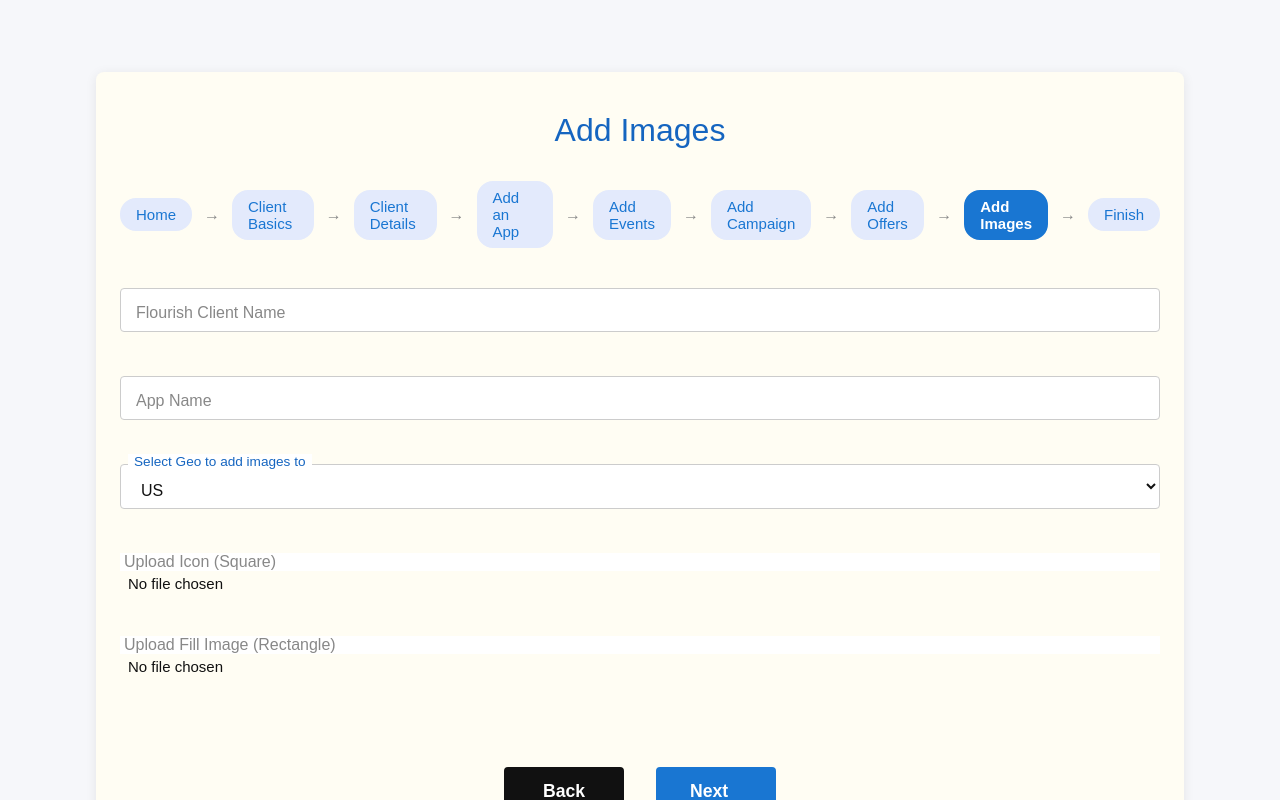
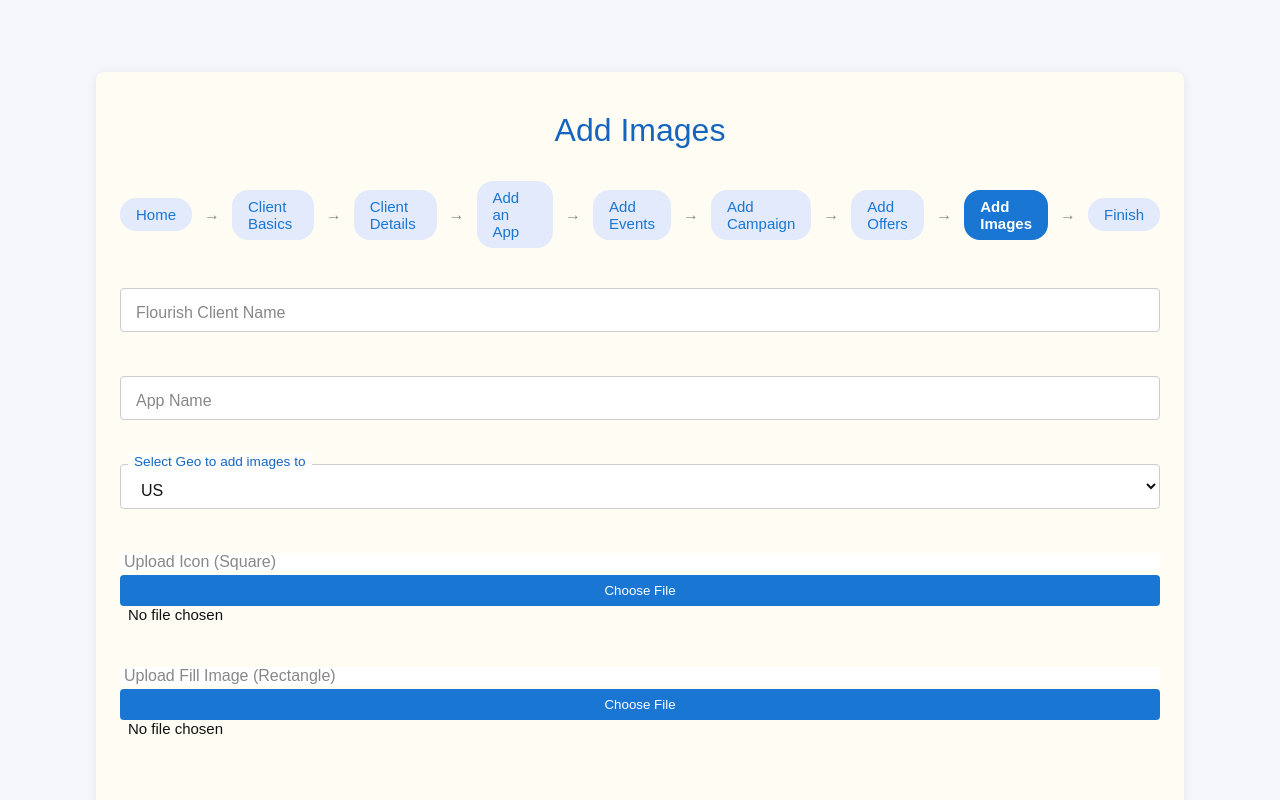
Before and after one commit to Octostone/wizard-v5, a Next.js app: page /add-images in a window 1280 px wide. Shown: the top 800 px of the page. Built offline with nearby package versions, Linux system fonts and the light colour scheme.

Commit message:
Restore upload buttons on Add Images page, keep file name text black

```diff
--- a/src/app/add-images/page.tsx
+++ b/src/app/add-images/page.tsx
@@ -166,6 +166,13 @@ export default function AddImages() {
           {/* Upload Icon (Square) */}
           <div className={styles.formGroup}>
             <label className={styles.floatingLabel} style={{ top: 0, left: 0, fontSize: '1rem', position: 'static', marginBottom: 4 }}>Upload Icon (Square)</label>
+            <button
+              type="button"
+              style={{ padding: '8px 16px', background: '#1976d2', color: '#fff', border: 'none', borderRadius: 4, cursor: 'pointer', fontWeight: 500 }}
+              onClick={() => iconInputRef.current?.click()}
+            >
+              Choose File
+            </button>
             <input
               ref={iconInputRef}
               type="file"
@@ -180,6 +187,13 @@ export default function AddImages() {
           {/* Upload Fill Image (Rectangle) */}
           <div className={styles.formGroup}>
             <label className={styles.floatingLabel} style={{ top: 0, left: 0, fontSize: '1rem', position: 'static', marginBottom: 4 }}>Upload Fill Image (Rectangle)</label>
+            <button
+              type="button"
+              style={{ padding: '8px 16px', background: '#1976d2', color: '#fff', border: 'none', borderRadius: 4, cursor: 'pointer', fontWeight: 500 }}
+              onClick={() => fillInputRef.current?.click()}
+            >
+              Choose File
+            </button>
             <input
               ref={fillInputRef}
               type="file"
```
